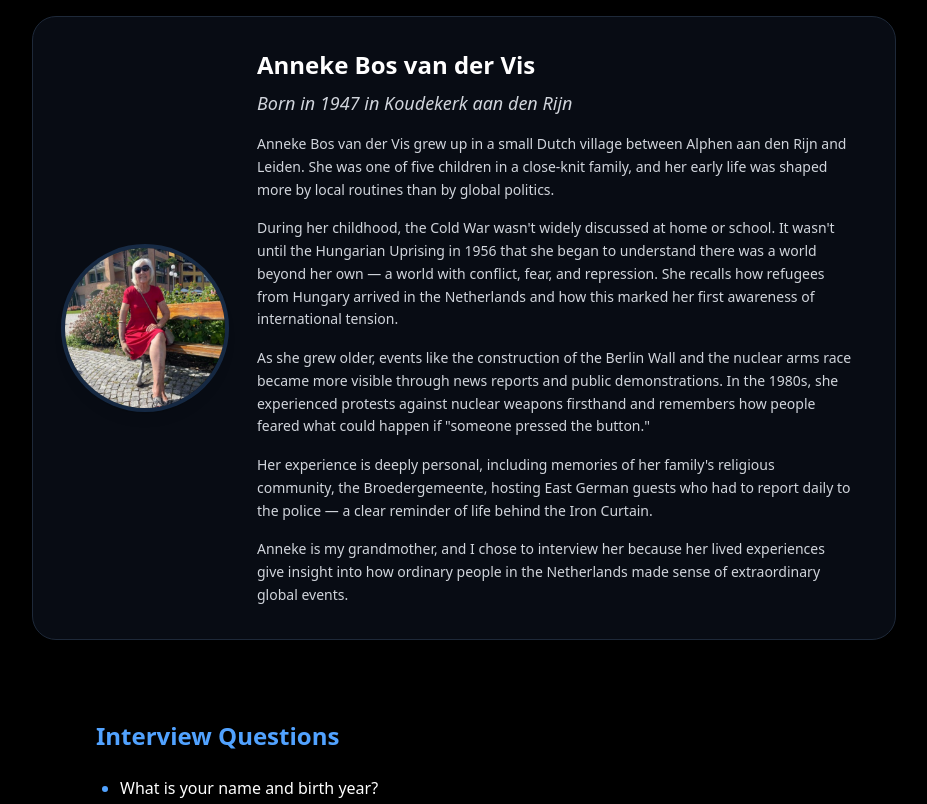
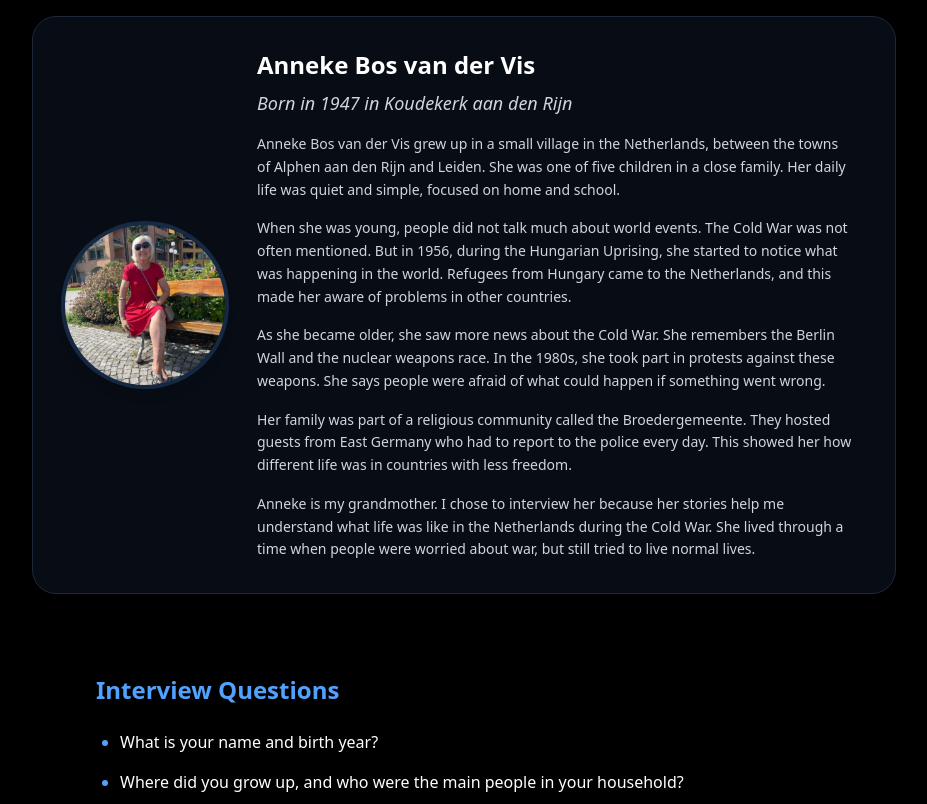
Before and after one commit to DaRealPSL/oral-history-project, a React (Vite) app: page / in a window 1280 px wide. Shown: the part 720-1524 px from the top of the page, without its empty margins (176-1103 px from the left). Built offline with nearby package versions, Linux system fonts and the light colour scheme.

Commit message:
Update IntervieweeProfile.tsx

```diff
--- a/src/components/IntervieweeProfile.tsx
+++ b/src/components/IntervieweeProfile.tsx
@@ -36,19 +36,19 @@ export default function IntervieweeProfile() {
 
           <div className="text-sm leading-relaxed space-y-4">
             <p>
-              Anneke Bos van der Vis grew up in a small Dutch village between Alphen aan den Rijn and Leiden. She was one of five children in a close-knit family, and her early life was shaped more by local routines than by global politics.
+              Anneke Bos van der Vis grew up in a small village in the Netherlands, between the towns of Alphen aan den Rijn and Leiden. She was one of five children in a close family. Her daily life was quiet and simple, focused on home and school.
             </p>
             <p>
-              During her childhood, the Cold War wasn't widely discussed at home or school. It wasn't until the Hungarian Uprising in 1956 that she began to understand there was a world beyond her own — a world with conflict, fear, and repression. She recalls how refugees from Hungary arrived in the Netherlands and how this marked her first awareness of international tension.
+              When she was young, people did not talk much about world events. The Cold War was not often mentioned. But in 1956, during the Hungarian Uprising, she started to notice what was happening in the world. Refugees from Hungary came to the Netherlands, and this made her aware of problems in other countries.
             </p>
             <p>
-              As she grew older, events like the construction of the Berlin Wall and the nuclear arms race became more visible through news reports and public demonstrations. In the 1980s, she experienced protests against nuclear weapons firsthand and remembers how people feared what could happen if "someone pressed the button."
+              As she became older, she saw more news about the Cold War. She remembers the Berlin Wall and the nuclear weapons race. In the 1980s, she took part in protests against these weapons. She says people were afraid of what could happen if something went wrong.
             </p>
             <p>
-              Her experience is deeply personal, including memories of her family's religious community, the Broedergemeente, hosting East German guests who had to report daily to the police — a clear reminder of life behind the Iron Curtain.
+              Her family was part of a religious community called the Broedergemeente. They hosted guests from East Germany who had to report to the police every day. This showed her how different life was in countries with less freedom.
             </p>
             <p>
-              Anneke is my grandmother, and I chose to interview her because her lived experiences give insight into how ordinary people in the Netherlands made sense of extraordinary global events.
+              Anneke is my grandmother. I chose to interview her because her stories help me understand what life was like in the Netherlands during the Cold War. She lived through a time when people were worried about war, but still tried to live normal lives.
             </p>
           </div>
         </div>
```
